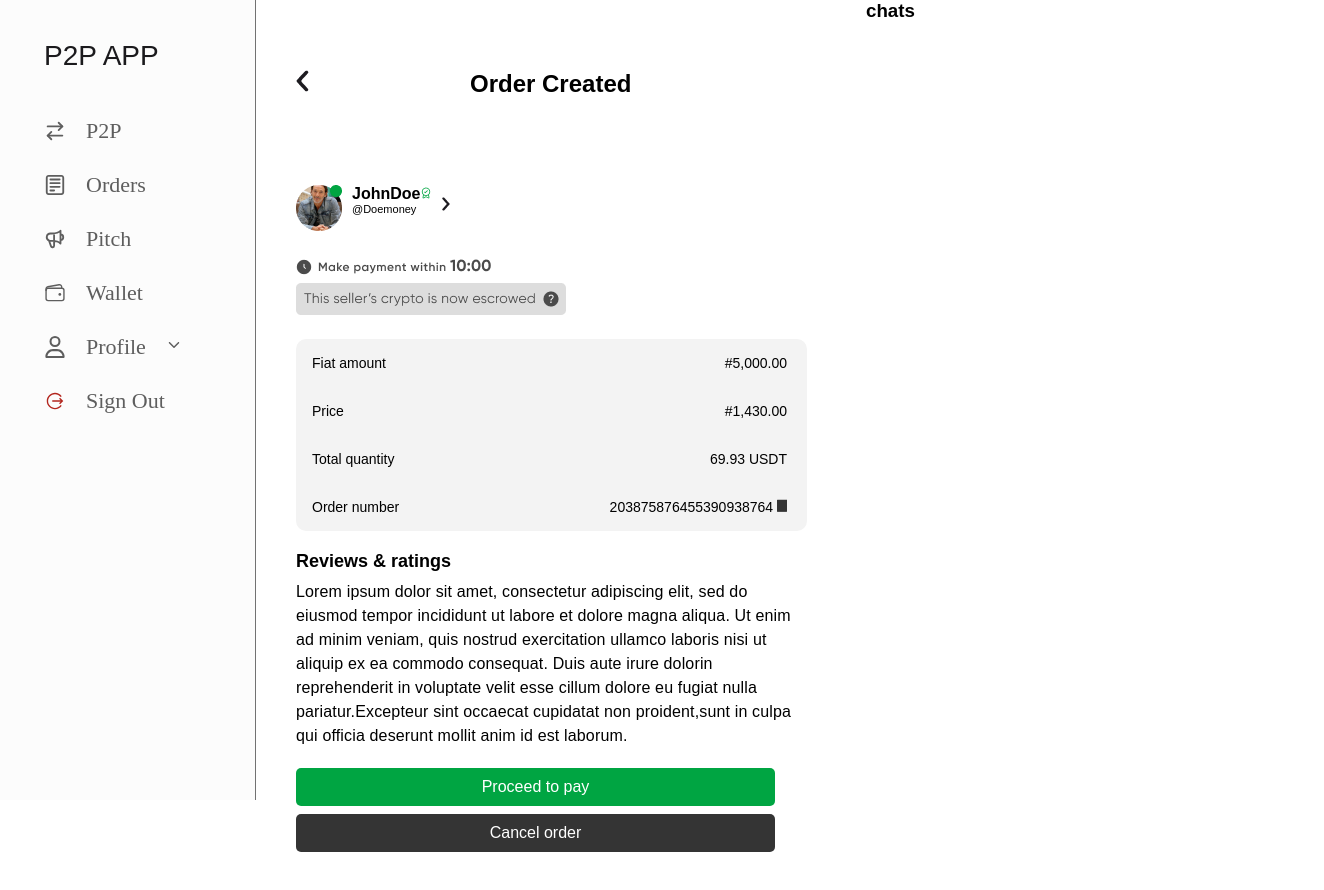
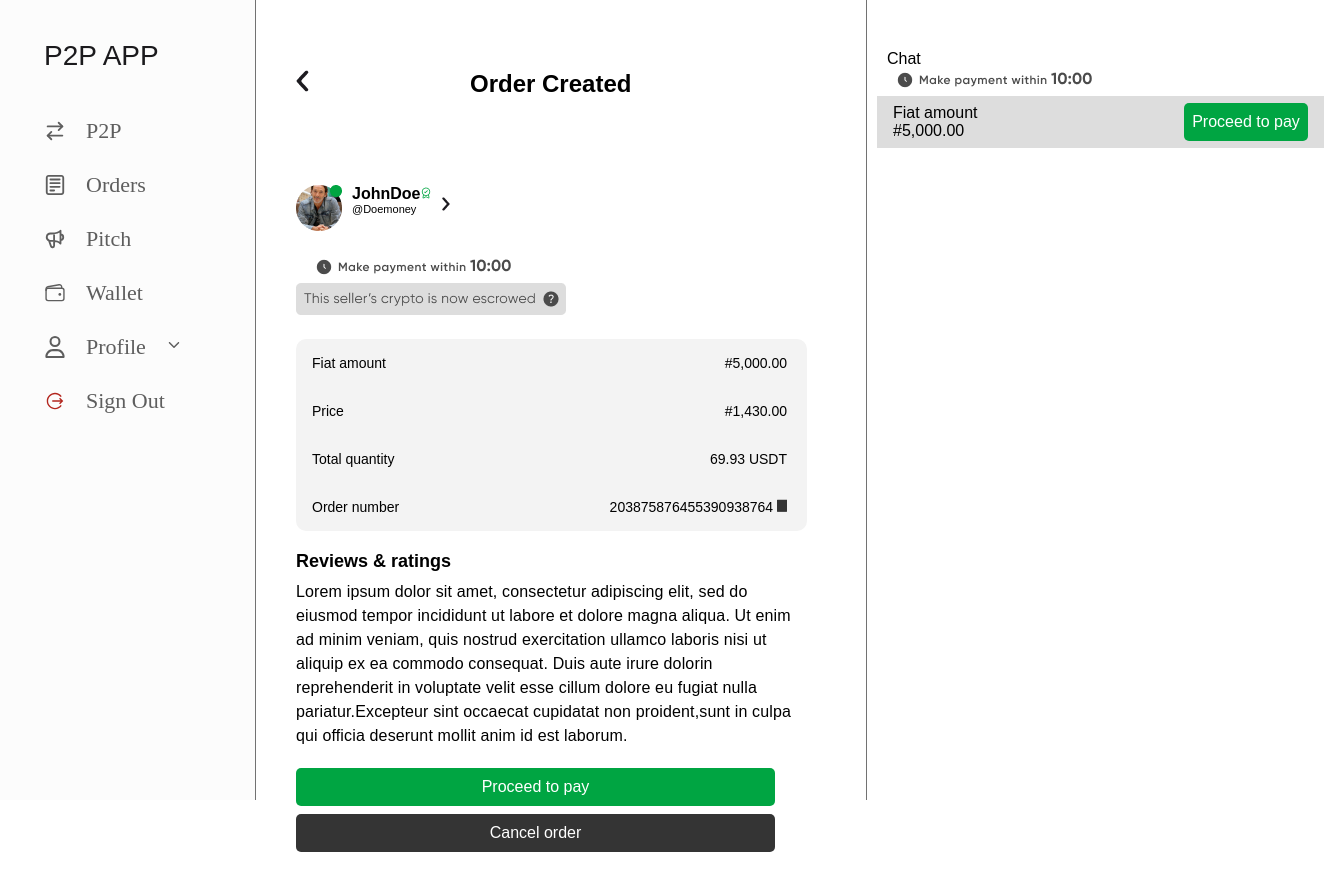
Before and after one commit to Stringcode-Limited/p2p-front-end, a React (Vite) app: page /app/orderCreated in a window 1280 px wide. Shown: the whole page, 1324 px wide, since content can reach past the window. Built offline with nearby package versions, Linux system fonts and the light colour scheme; a web font is replaced by a local one.

Commit message:
fiat features added

```diff
--- a/src/pages/app/app-home-page/BuyUsdt/Buyusdt.tsx
+++ b/src/pages/app/app-home-page/BuyUsdt/Buyusdt.tsx
@@ -44,7 +44,7 @@ function Buyusdt() {
                               <input type="text" placeholder="# Enter Amount" />
                             </div>
                             <div className="amount">
-                                <p className="figs">Range #100,000.00 - #367,200.00</p>
+                                <p className="figs">Range 100,000.00 - #367,200.00</p>
                             </div>
                             <div className="pays">
                                 <div className="paying">
--- a/src/pages/app/app-home-page/Ordercreated/Order.css
+++ b/src/pages/app/app-home-page/Ordercreated/Order.css
@@ -104,3 +104,37 @@
     display: flex;
     gap: 10px;
 }
+.ordercreated .chats{
+    width: 461px;
+    height: 800px;
+    left: 979px;
+    border: 0px, 0px, 0px, 1px solid #727272;
+    border-left: 1px solid #727272;
+
+}
+.ordercreated .chat-main{
+    width: 447px;
+    height: 514px;
+    margin-top: 50px;
+    top: 77px;
+    left: 14px;
+    margin-left: 10px;
+}
+.ordercreated .interval{
+    margin-left: 20px;
+}
+.ordercreated .chat-text{
+    margin-left: 10px;
+}
+.ordercreated .fiat-proceed{
+    display: flex;
+    width: 447px;
+    height: 52px;
+    top: 68px;
+    justify-content: space-between;
+    background-color: #DDDDDD;
+    align-items: center;
+    padding: 4px, 16px, 4px, 16px;
+    padding-left: 16px;
+    padding-right: 16px;
+}
--- a/src/pages/app/app-home-page/Ordercreated/Order.tsx
+++ b/src/pages/app/app-home-page/Ordercreated/Order.tsx
@@ -92,7 +92,25 @@ function Order() {
             </div>
          </div>
          <div className="chats">
-          <h3>chats</h3>
+           <div className="chat-main">
+            <div className="chat-caption">
+              <p className='chat-text'>Chat</p>
+            </div>
+           <div className="interval">
+             <img src={interval} alt="" />
+            </div>
+            <div className="fiat-proceed">
+              <div className="fiat-amt">
+                <div className="merg-fiat">
+                <p>Fiat amount</p>
+                <p>#5,000.00</p>
+                </div>
+              </div>
+              <div className="fiat-btn">
+                <Button  type='small' text="Proceed to pay"/>
+              </div>
+            </div>
+           </div>
          </div>
     </div>
   );
```
